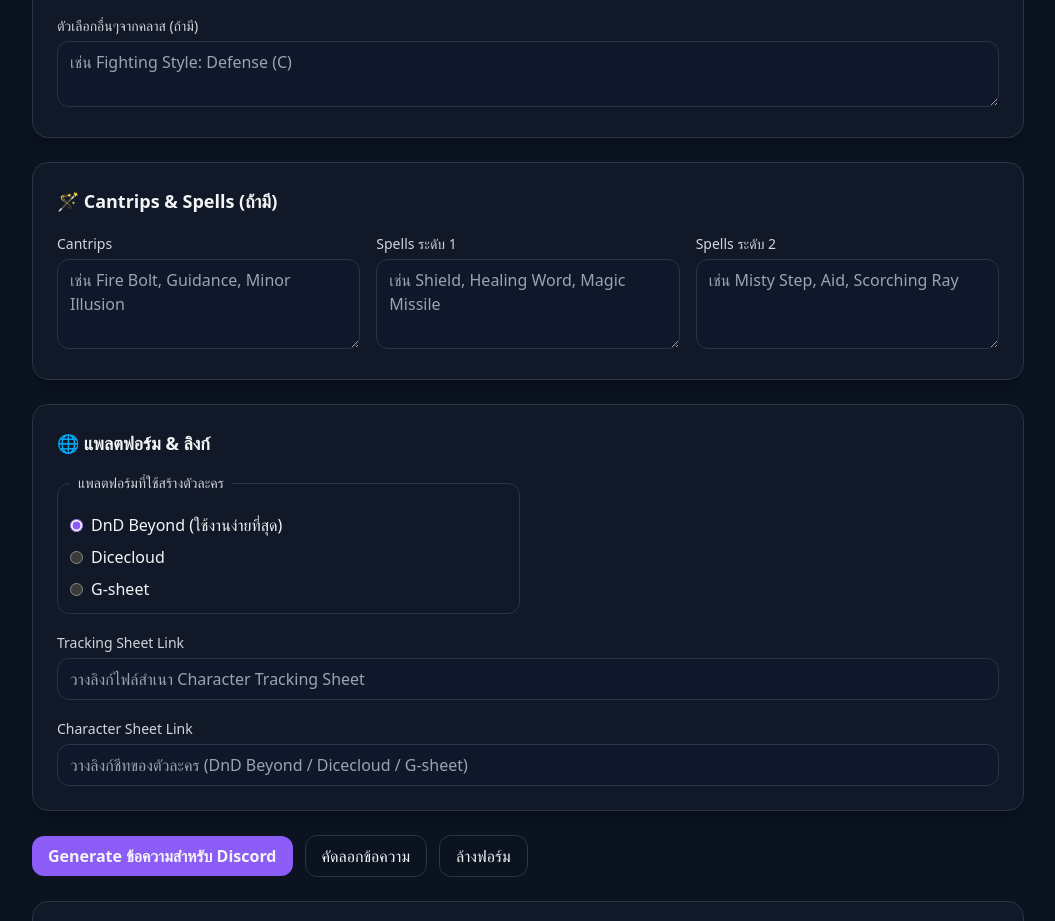
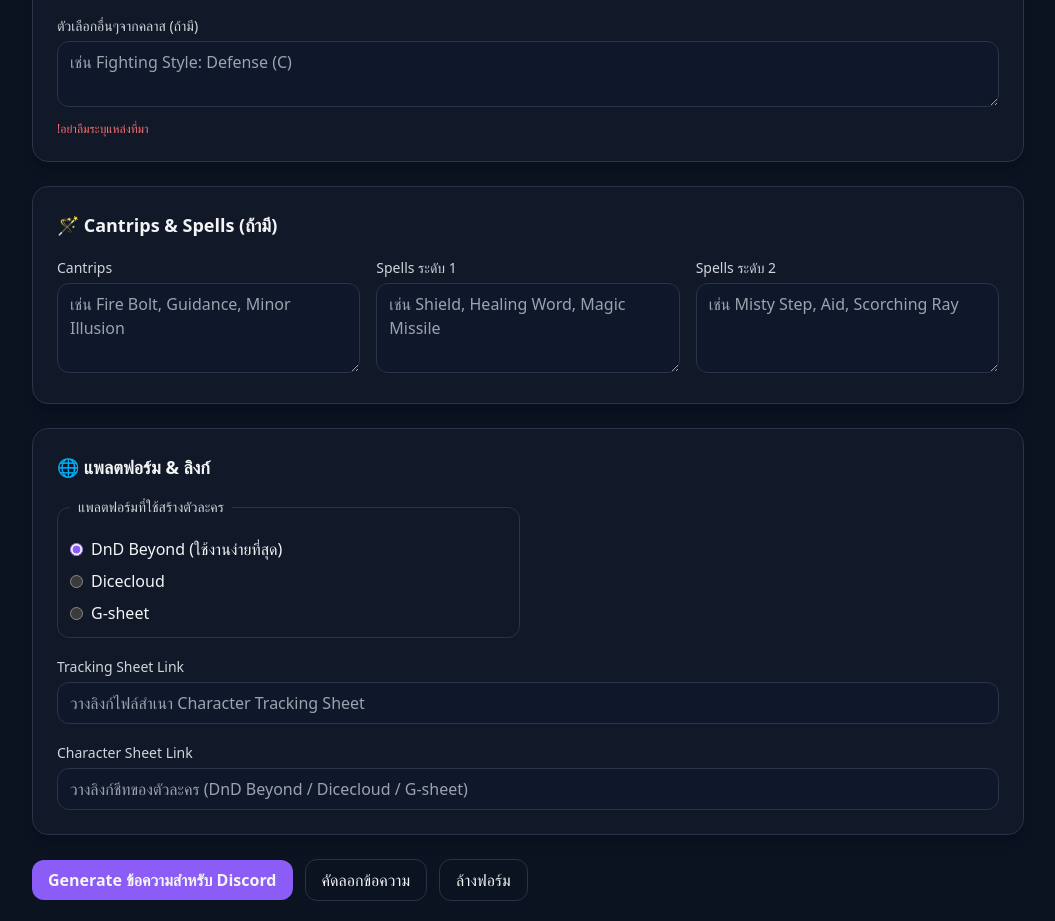
Before and after one commit to aKittyCat/spire-form, a plain HTML site: page index.html in a window 1280 px wide. Shown: the part 1763-2684 px from the top of the page, without its empty margins (112-1167 px from the left). Drawn offline with nearby package versions, Linux system fonts and the light colour scheme.

Commit message:
add_text

```diff
--- a/index.html
+++ b/index.html
@@ -322,6 +322,9 @@
               <textarea id="classOptions" rows="2" class="mt-1 w-full rounded-xl border border-fantasy-border bg-[#0f172a] px-3 py-2 focus:outline-none focus:ring-2 focus:ring-fantasy-accent" placeholder="เช่น Fighting Style: Defense (C)"></textarea>
             </label>
           </div>
+          <p class="text-xs text-red-400 mt-2">
+            !อย่าลืมระบุแหล่งที่มา
+          </p>
         </section>
 
         <!-- Cantrips & Spells -->
```
